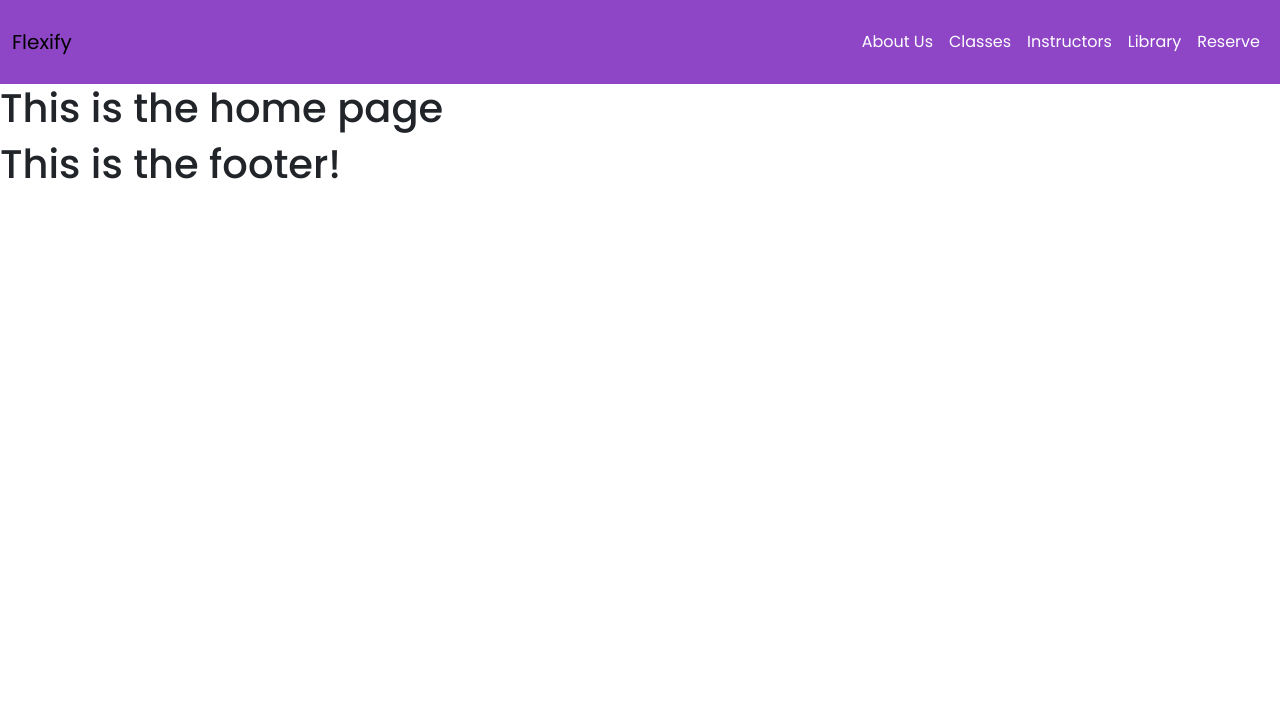
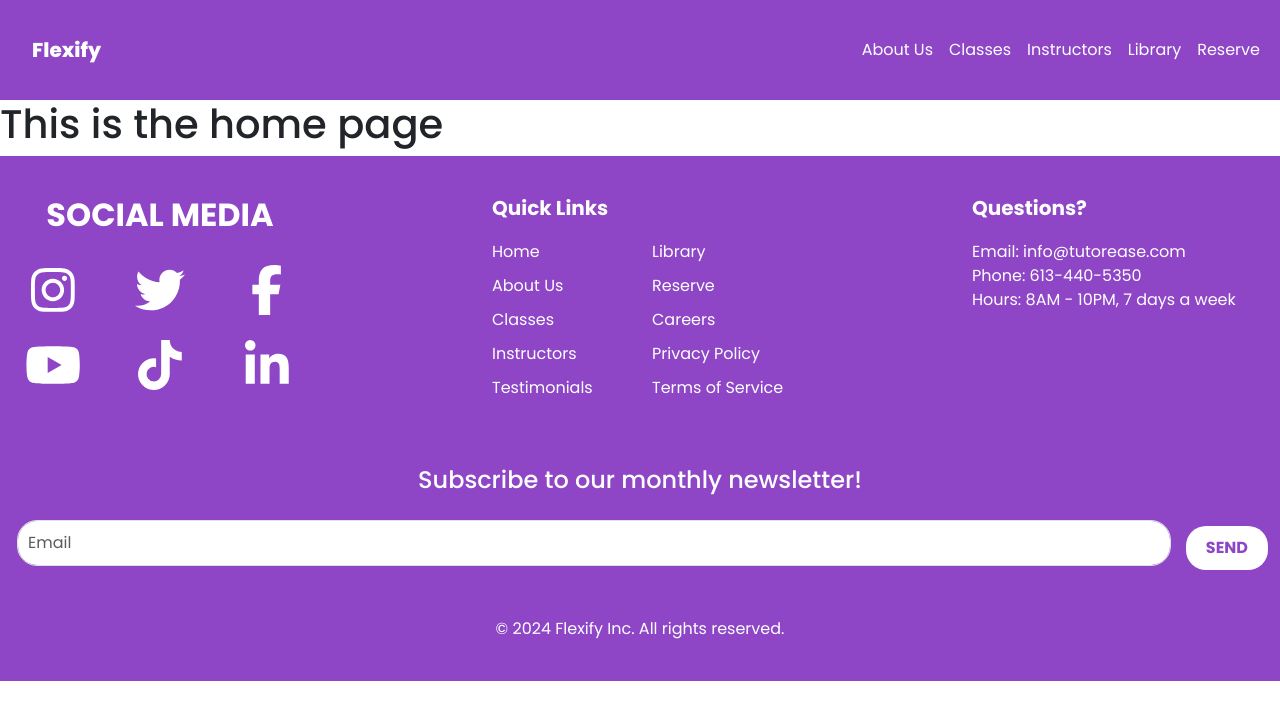
Before and after one commit to nahiyani/flexify, a React (Create React App) app in the folder flex/: page /home in a window 1280 px wide. Shown: the top 720 px of the page. Built offline with nearby package versions, Linux system fonts and the light colour scheme.

Commit message:
added footer

```diff
--- a/flex/package.json
+++ b/flex/package.json
@@ -3,6 +3,8 @@
   "version": "0.1.0",
   "private": true,
   "dependencies": {
+    "@fortawesome/free-brands-svg-icons": "^6.5.2",
+    "@fortawesome/react-fontawesome": "^0.2.2",
     "@testing-library/jest-dom": "^5.17.0",
     "@testing-library/react": "^13.4.0",
     "@testing-library/user-event": "^13.5.0",
--- /dev/null
+++ b/flex/src/components/Footer.css
@@ -0,0 +1,106 @@
+.footer {
+    background-color: #8E46C6;
+    color: white;
+    padding: 40px 0;
+    font-family: 'Poppins', sans-serif;
+  }
+
+  .footer-section {
+    margin-bottom: 20px;
+  }
+
+  .footer h5 {
+    font-weight: 700;
+    margin-bottom: 20px;
+  }
+
+  .footer .subscribe-title {
+    font-size: 1.5em;
+    margin-bottom: 20px;
+  }
+
+  .social-media-section h5 {
+    text-align: center;
+    font-size: 2em;
+  }
+
+  .social-icons {
+    text-align: center;
+  }
+
+  .social-icons a {
+    color: white;
+    font-size: 50px;
+    margin-bottom: 15px;
+  }
+
+  .social-icons a:hover {
+    color: #f8f9fa;
+  }
+
+  .footer ul {
+    padding: 0;
+  }
+
+  .footer ul li {
+    list-style: none;
+    margin-bottom: 10px;
+  }
+
+  .footer ul li a {
+    color: white;
+    text-decoration: none;
+  }
+
+  .footer ul li a:hover {
+    text-decoration: underline;
+  }
+
+  .footer p {
+    margin: 0;
+  }
+
+  .footer .form-control {
+    margin-bottom: 10px;
+    border-radius: 20px;
+    padding: 10px;
+    width: 100%;
+  }
+
+  .footer-button {
+    background-color: white;
+    color: #8E46C6;
+    border: none;
+    border-radius: 20px;
+    padding: 10px 20px;
+    font-weight: 700;
+  }
+
+  .footer-button:hover {
+    background-color: #f8f9fa;
+    color: #8E46C6;
+  }
+
+  .text-center {
+    text-align: center;
+  }
+
+  .subscribe-section {
+    margin-top: 30px;
+  }
+
+  .subscribe-form {
+    display: flex;
+    justify-content: center;
+    align-items: center;
+  }
+
+  .email-input-group {
+    margin-right: 10px;
+    flex-grow: 1;
+    padding: 5px;
+  }
+
+  .footer .form-control {
+    width: 100%;
+  }
--- a/flex/src/components/Footer.js
+++ b/flex/src/components/Footer.js
@@ -1,7 +1,106 @@
-export default function Footer() {
-    return(
-        <div>
-            <h1>This is the footer!</h1>
-        </div>
-    );
-}
+import React, { useState } from 'react';
+import { Container, Row, Col, Form, Button, Modal } from 'react-bootstrap';
+import { FontAwesomeIcon } from '@fortawesome/react-fontawesome';
+import { faInstagram, faTwitter, faFacebookF, faYoutube, faTiktok, faLinkedinIn } from '@fortawesome/free-brands-svg-icons';
+import './Footer.css';
+
+const Footer = () => {
+  const [show, setShow] = useState(false);
+  const [email, setEmail] = useState('');
+
+  const handleClose = () => setShow(false);
+  const handleShow = () => setShow(true);
+
+  const handleSubmit = (e) => {
+    e.preventDefault();
+    handleShow();
+  };
+
+  return (
+    <footer className="footer">
+      <Container fluid>
+        <Row className="justify-content-between">
+          <Col md={3} className="footer-section social-media-section">
+            <h5>SOCIAL MEDIA</h5>
+            <div className="social-icons">
+              <Row>
+                <Col xs={4}><a href="#"><FontAwesomeIcon icon={faInstagram} /></a></Col>
+                <Col xs={4}><a href="#"><FontAwesomeIcon icon={faTwitter} /></a></Col>
+                <Col xs={4}><a href="#"><FontAwesomeIcon icon={faFacebookF} /></a></Col>
+              </Row>
+              <Row>
+                <Col xs={4}><a href="#"><FontAwesomeIcon icon={faYoutube} /></a></Col>
+                <Col xs={4}><a href="#"><FontAwesomeIcon icon={faTiktok} /></a></Col>
+                <Col xs={4}><a href="#"><FontAwesomeIcon icon={faLinkedinIn} /></a></Col>
+              </Row>
+            </div>
+          </Col>
+          <Col md={3} className="footer-section">
+            <h5>Quick Links</h5>
+            <Row>
+              <Col>
+                <ul className="list-unstyled">
+                  <li><a href="#">Home</a></li>
+                  <li><a href="#">About Us</a></li>
+                  <li><a href="#">Classes</a></li>
+                  <li><a href="#">Instructors</a></li>
+                  <li><a href="#">Testimonials</a></li>
+                </ul>
+              </Col>
+              <Col>
+                <ul className="list-unstyled">
+                  <li><a href="#">Library</a></li>
+                  <li><a href="#">Reserve</a></li>
+                  <li><a href="#">Careers</a></li>
+                  <li><a href="#">Privacy Policy</a></li>
+                  <li><a href="#">Terms of Service</a></li>
+                </ul>
+              </Col>
+            </Row>
+          </Col>
+          <Col md={3} className="footer-section">
+            <h5>Questions?</h5>
+            <p>Email: info@tutorease.com<br />
+              Phone: 613-440-5350<br />
+              Hours: 8AM - 10PM, 7 days a week</p>
+          </Col>
+        </Row>
+        <Row className="subscribe-section">
+          <Col md={12} className="text-center footer-section">
+            <h2 className="subscribe-title">Subscribe to our monthly newsletter!</h2>
+            <Form className="subscribe-form" onSubmit={handleSubmit}>
+              <Form.Group controlId="formBasicEmail" className="email-input-group">
+                <Form.Control
+                  type="email"
+                  placeholder="Email"
+                  value={email}
+                  onChange={(e) => setEmail(e.target.value)}
+                />
+              </Form.Group>
+              <Button variant="primary" type="submit" className="footer-button">SEND</Button>
+            </Form>
+          </Col>
+        </Row>
+        <Row>
+          <Col className="text-center mt-3">
+            <p>© 2024 Flexify Inc. All rights reserved.</p>
+          </Col>
+        </Row>
+      </Container>
+
+      <Modal show={show} onHide={handleClose}>
+        <Modal.Header closeButton style={{ backgroundColor: '#7ED321', color: 'white' }}>
+          <Modal.Title>Subscription Successful!</Modal.Title>
+        </Modal.Header>
+        <Modal.Body>Thank you for subscribing! A confirmation email has been sent to {email}.</Modal.Body>
+        <Modal.Footer>
+          <Button variant="success" onClick={handleClose}>
+            Close
+          </Button>
+        </Modal.Footer>
+      </Modal>
+    </footer>
+  );
+};
+
+export default Footer;
--- a/flex/src/components/Header.css
+++ b/flex/src/components/Header.css
@@ -6,26 +6,28 @@ body {
 
 .main-nav {
     background-color: #8E46C6;
-    padding: 22px 0;
+    padding: 30px 0; /* Increased padding for larger height */
 }
 
 .brand, .nav-link-custom {
     color: white !important;
-    transition: color 0.3s ease-in-out;
+    transition: color 0.3s ease-in-out, background-color 0.3s ease-in-out; /* Added transition for background-color */
 }
 
 .brand {
     position: relative;
     padding-left: 20px;
-    font-weight: 600;
+    font-weight: 800; /* Made the logo bolder */
+    color: white; /* Ensured the logo is white */
 }
 
 .nav-list .nav-item .nav-link-custom {
-    margin-right: 20px;
+    margin-right: 7vw; /* Increased margin for more spacing using proportion */
     position: relative;
-    padding: 0 0.5rem;
-    transition: color 0.5s ease-in-out;
-    font-weight: 500;
+    padding: 10px 15px; /* Added padding for better spacing */
+    transition: color 0.5s ease-in-out, background-color 0.3s ease-in-out; /* Added transition for background-color */
+    font-weight: 700; /* Made header elements bolder */
+    border-radius: 5px; /* Added border radius for smooth background transition */
 }
 
 .nav-list .nav-item .nav-link-custom::after {
@@ -36,15 +38,23 @@ body {
     background: white;
     position: absolute;
     bottom: 0;
-    left: 0;
-    transition: width 0.3s ease-in-out;
+    left: 50%;
+    transition: width 0.3s ease-in-out, left 0.3s ease-in-out;
 }
 
 .nav-list .nav-item .nav-link-custom:hover {
-    color: lightpink !important;
+    color: #8E46C6 !important; /* Changed text color to purple on hover */
+    background-color: white; /* Added white background on hover */
     text-decoration: none;
 }
 
 .nav-list .nav-item .nav-link-custom:hover::after {
     width: 100%;
+    left: 0;
 }
+
+.nav-list .nav-item:hover .nav-link-custom {
+    background-color: white; /* Added white background on hover */
+    color: #8E46C6 !important; /* Changed text color to purple on hover */
+    text-decoration: none;
+}
--- a/flex/src/components/Header.js
+++ b/flex/src/components/Header.js
@@ -8,7 +8,7 @@ const Header = () => {
   return (
     <Navbar className="main-nav navbar navbar-expand-lg" expand="lg">
       <Container fluid>
-        <Navbar.Brand as={Link} to="/">Flexify</Navbar.Brand>
+        <Navbar.Brand as={Link} to="/" className="brand">Flexify</Navbar.Brand>
         <Navbar.Toggle aria-controls="navbarNav" />
         <Navbar.Collapse id="navbarNav">
           <Nav className="ms-auto nav-list">
```
Also changed, not shown: 1 other file (tests, documents, lock files or other folders).
